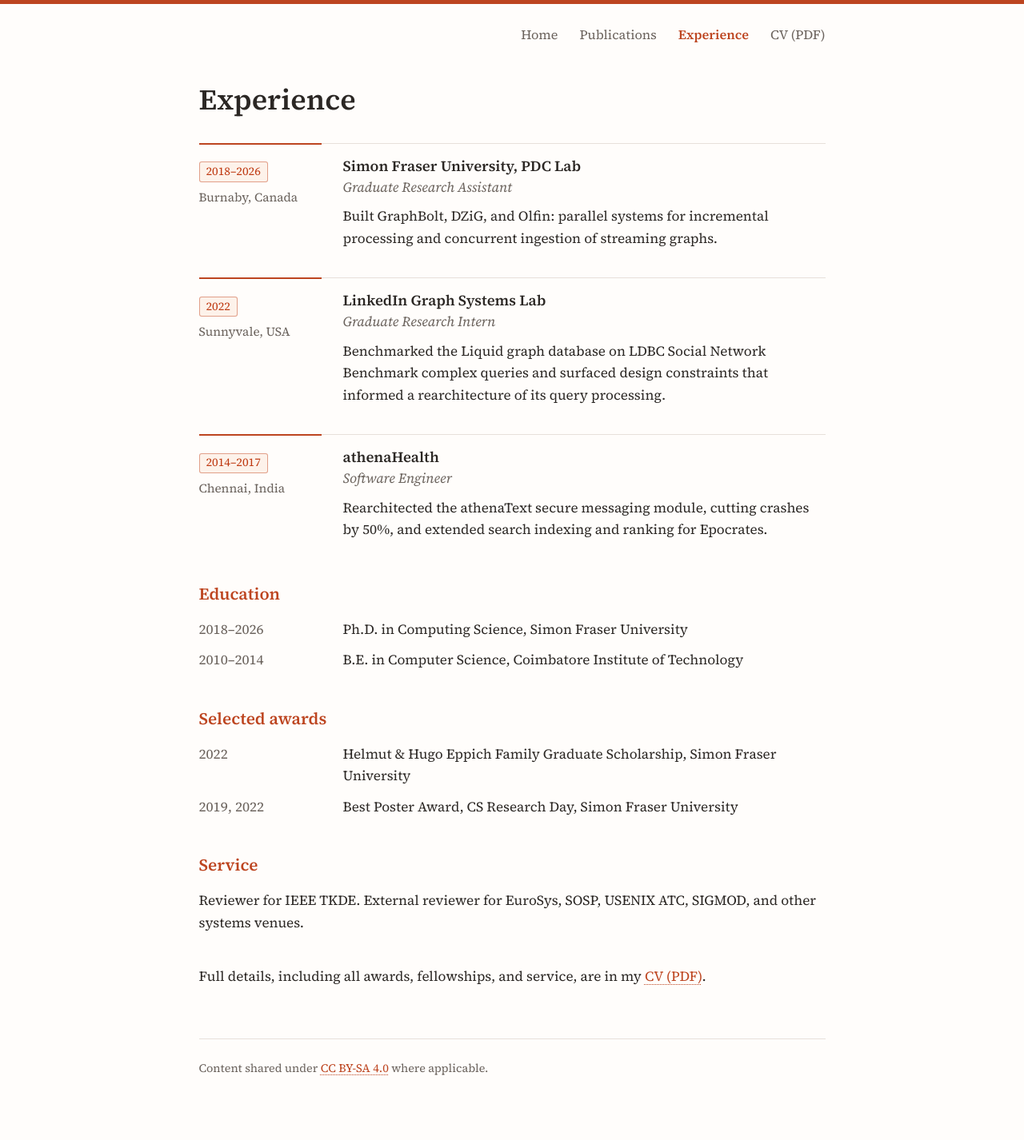
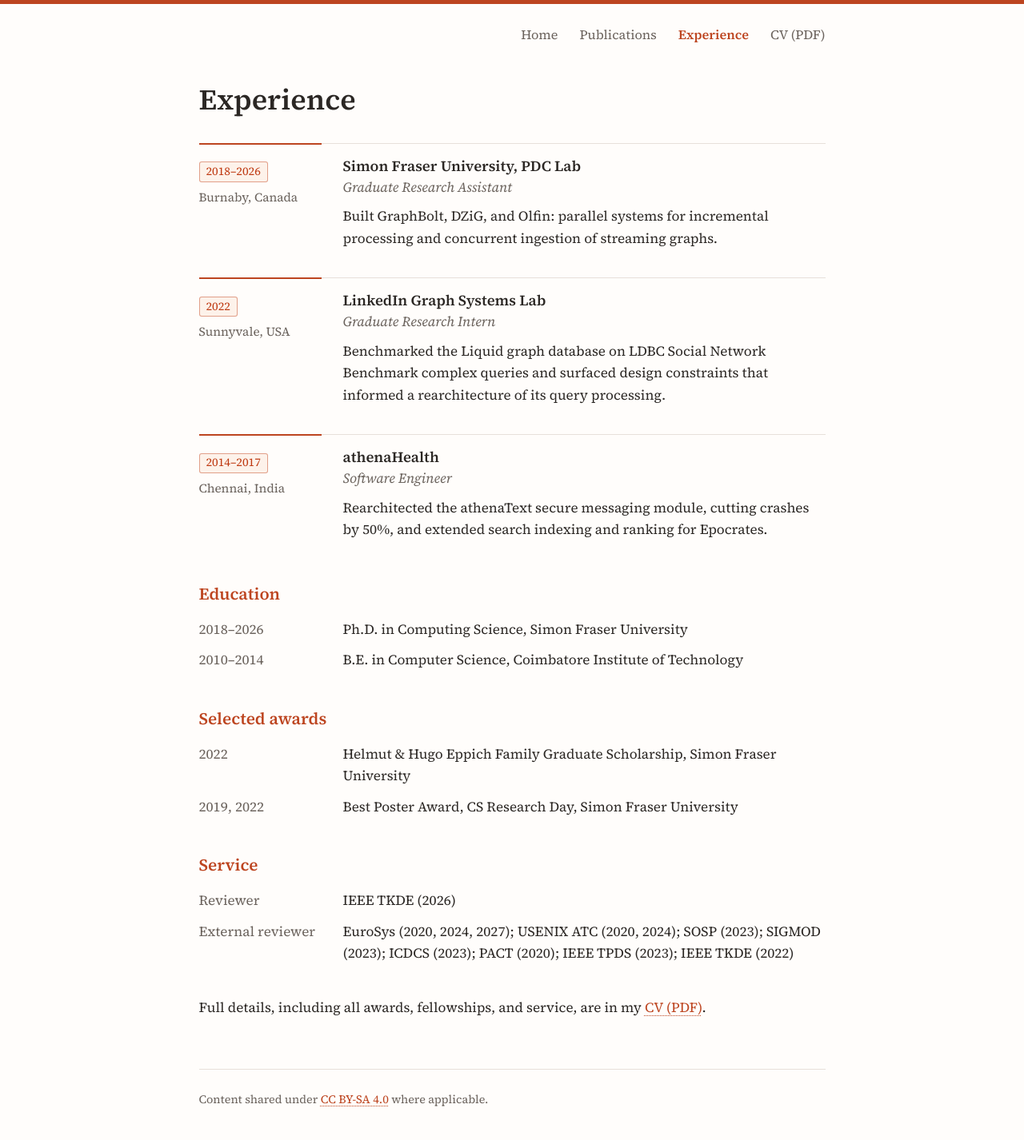
Before and after one commit to mmugilan/mmugilan.github.io, a Jekyll site: the page built from experience.html, in a window 1280 px wide. Shown: the whole page at 80% size. Built offline with Jekyll 4.4.1, drawn with Linux system fonts in a browser that asks for light colours; before the commit the page ends 1388 px from its top, so only the background shows below that.

Commit message:
Publications and Experience pages from data; service years; dark-mode text

```diff
--- a/_data/profile.yml
+++ b/_data/profile.yml
@@ -1,11 +1,29 @@
 # Short lists for the Experience page.
 
 education:
-  - { years: "2018–2026", degree: "Ph.D. in Computing Science, Simon Fraser University" }
-  - { years: "2010–2014", degree: "B.E. in Computer Science, Coimbatore Institute of Technology" }
+  - {
+      years: "2018–2026",
+      degree: "Ph.D. in Computing Science, Simon Fraser University",
+    }
+  - {
+      years: "2010–2014",
+      degree: "B.E. in Computer Science, Coimbatore Institute of Technology",
+    }
 
 awards:
-  - { years: "2022", name: "Helmut & Hugo Eppich Family Graduate Scholarship, Simon Fraser University" }
-  - { years: "2019, 2022", name: "Best Poster Award, CS Research Day, Simon Fraser University" }
+  - {
+      years: "2022",
+      name: "Helmut & Hugo Eppich Family Graduate Scholarship, Simon Fraser University",
+    }
+  - {
+      years: "2019, 2022",
+      name: "Best Poster Award, CS Research Day, Simon Fraser University",
+    }
 
-service: "Reviewer for IEEE TKDE. External reviewer for EuroSys, SOSP, USENIX ATC, SIGMOD, and other systems venues."
+# service: "Reviewer for IEEE TKDE. External reviewer for EuroSys, SOSP, USENIX ATC, SIGMOD, and other systems venues."
+service:
+  - { role: "Reviewer", venues: "IEEE TKDE (2026)" }
+  - {
+      role: "External reviewer",
+      venues: "EuroSys (2020, 2024, 2027); USENIX ATC (2020, 2024); SOSP (2023); SIGMOD (2023); ICDCS (2023); PACT (2020); IEEE TPDS (2023); IEEE TKDE (2022)",
+    }
--- a/assets/css/site.css
+++ b/assets/css/site.css
@@ -31,6 +31,10 @@
     --tag-bg: rgba(255, 127, 87, 0.16);
     --tag-ink: #ffb39c;
     --tag-edge: rgba(255, 127, 87, 0.55);
+  }
+  body {
+    -webkit-font-smoothing: antialiased;
+    -moz-osx-font-smoothing: grayscale;
   }
 }
 
--- a/experience.html
+++ b/experience.html
@@ -10,7 +10,9 @@ permalink: /experience/
   <div class="work-list">
     {%- for job in site.data.experience %}
     <article class="work-item">
-      <div class="meta"><span class="tag">{{ job.dates }}</span><div class="where">{{ job.where | escape }}</div></div>
+      <div class="meta"><span class="tag">{{ job.dates }}</span>
+        <div class="where">{{ job.where | escape }}</div>
+      </div>
       <div class="body">
         <div class="org">{{ job.org | escape }}</div>
         <div class="role">{{ job.role | escape }}</div>
@@ -25,7 +27,10 @@ permalink: /experience/
   <h2>Education</h2>
   <div class="plain-list">
     {%- for e in site.data.profile.education %}
-    <div class="plain-row"><div class="when">{{ e.years }}</div><p>{{ e.degree | escape }}</p></div>
+    <div class="plain-row">
+      <div class="when">{{ e.years }}</div>
+      <p>{{ e.degree | escape }}</p>
+    </div>
     {%- endfor %}
   </div>
 </section>
@@ -34,14 +39,24 @@ permalink: /experience/
   <h2>Selected awards</h2>
   <div class="plain-list">
     {%- for a in site.data.profile.awards %}
-    <div class="plain-row"><div class="when">{{ a.years }}</div><p>{{ a.name | escape }}</p></div>
+    <div class="plain-row">
+      <div class="when">{{ a.years }}</div>
+      <p>{{ a.name | escape }}</p>
+    </div>
     {%- endfor %}
   </div>
 </section>
 
 <section>
   <h2>Service</h2>
-  <p class="service">{{ site.data.profile.service | escape }}</p>
+  <div class="plain-list">
+    {%- for s in site.data.profile.service %}
+    <div class="plain-row">
+      <div class="when">{{ s.role }}</div>
+      <p>{{ s.venues | escape }}</p>
+    </div>
+    {%- endfor %}
+  </div>
 </section>
 
 <p class="more">Full details, including all awards, fellowships, and service, are in my <a href="{{ '/static/cv.pdf' | relative_url }}">CV (PDF)</a>.</p>
```
